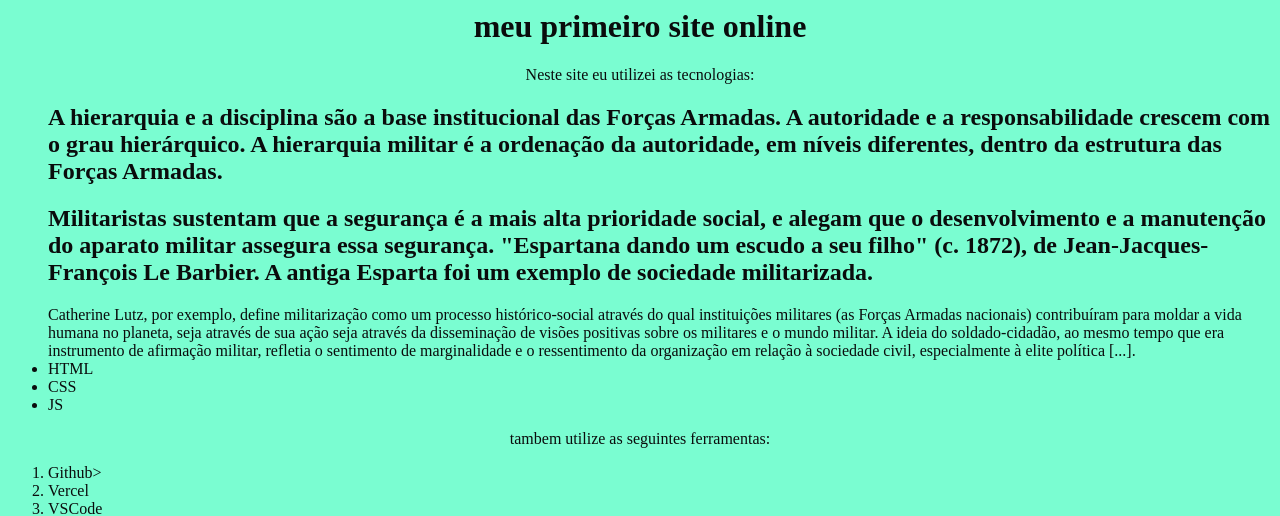
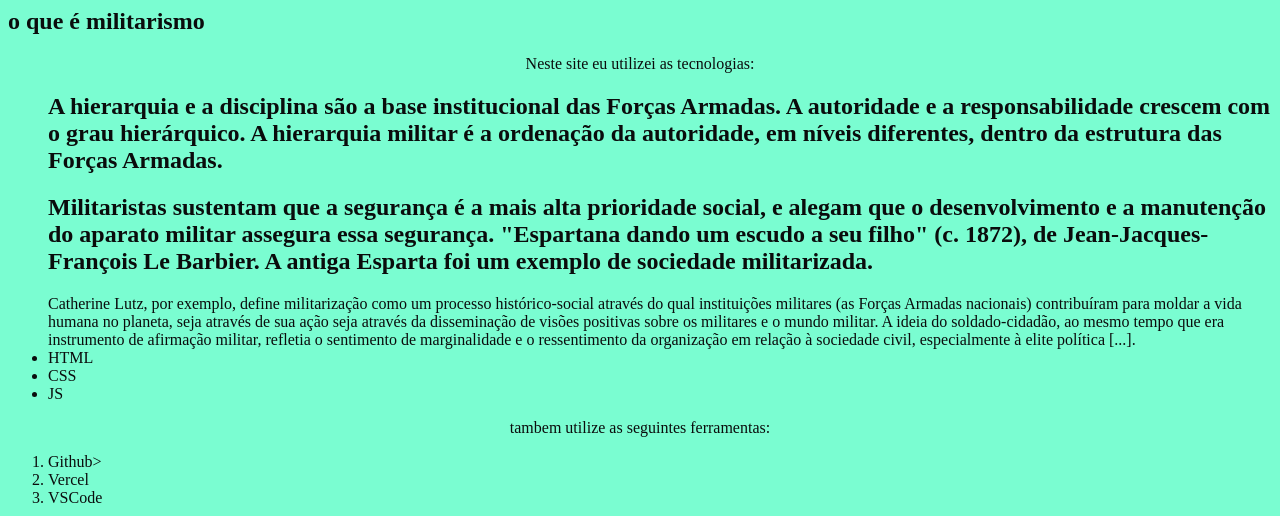
Before and after one commit to jorge-azevedo/meuPrimeiroSite, a plain HTML site: page index.html in a window 1280 px wide. Shown: the top 516 px of the page. Drawn offline with Linux system fonts and the light colour scheme.

Commit message:
atualização do titulo

```diff
--- a/index.html
+++ b/index.html
@@ -43,7 +43,7 @@
 <body>
 
     <boby>
-        <h1>meu primeiro site online </h1>
+        <h2>o que é militarismo</h2>
         <p>Neste site eu utilizei as tecnologias: </p>
         <ul>
             <h2>A hierarquia e a disciplina são a base institucional das Forças Armadas. A autoridade e a responsabilidade crescem com o grau hierárquico. A hierarquia militar é a ordenação da autoridade, em níveis diferentes, dentro da estrutura das Forças Armadas.
```
